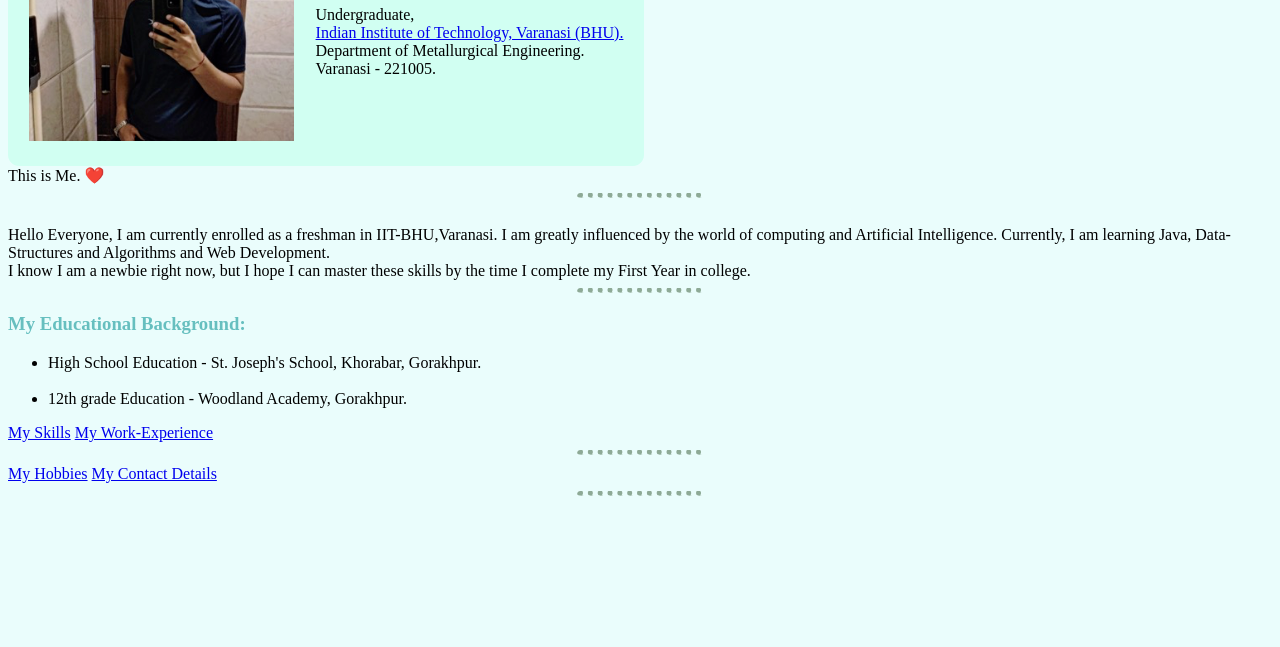
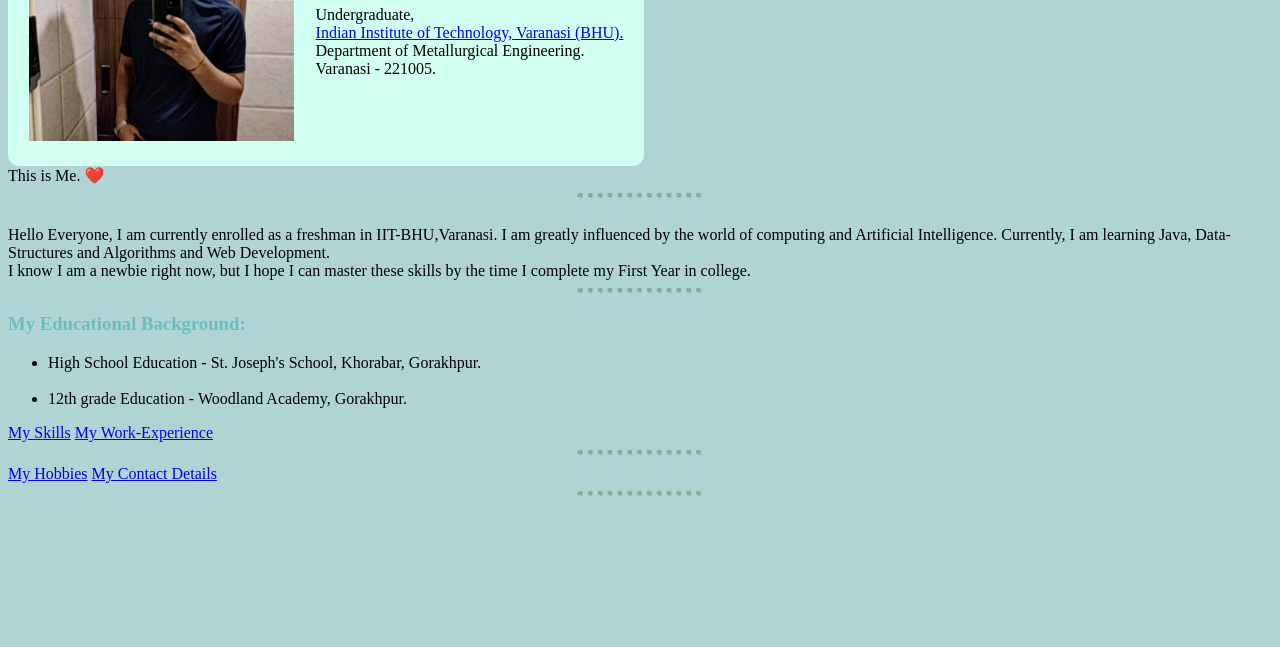
Before and after one commit to Sweetdevil144/CV, a plain HTML site: page index.html in a window 1280 px wide. Shown: the part 153-800 px from the top of the page. Drawn offline with Linux system fonts and the light colour scheme.

Commit message:
Update style.css

```diff
--- a/style.css
+++ b/style.css
@@ -1,5 +1,5 @@
 body {
-    background-color:#EAFDFC;
+    background-color:#b0d4d3;
     display:block;
   }
 
```
